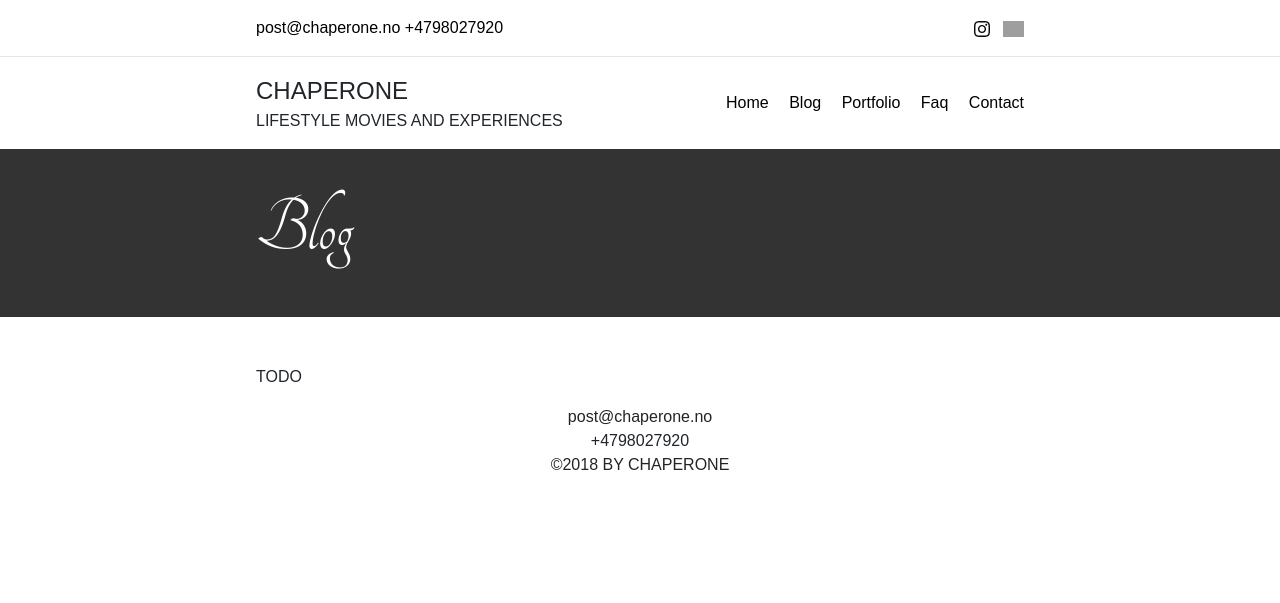
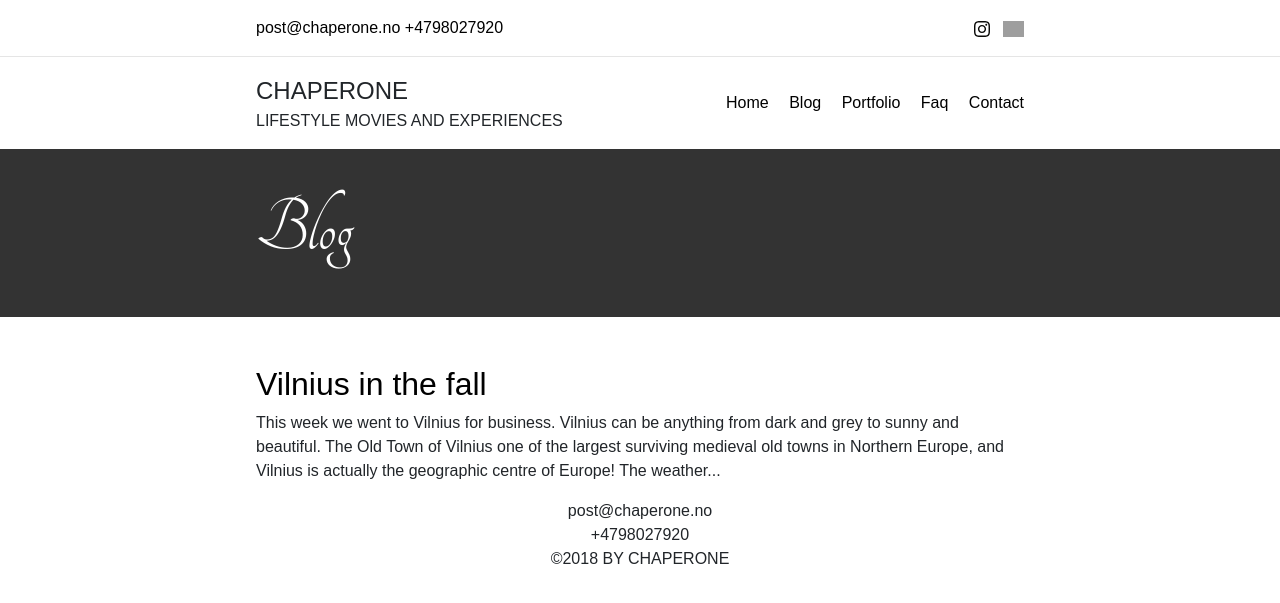
Before and after one commit to chaperonefilm/www_chaperonefilm_com, a Jekyll site: the page built from blog/index.html, in a window 1280 px wide. Shown: the top 603 px of the page. Built offline with Jekyll 4.4.1, drawn with Linux system fonts in a browser that asks for light colours; some web fonts are replaced; grey boxes are pictures that could not be loaded.

Commit message:
Blog skeleton

```diff
--- /dev/null
+++ b/_blogposts/2017-09-28-Vilnius-in-the-fall.md
@@ -0,0 +1,12 @@
+---
+layout: post
+title: Vilnius in the fall
+date: September 28, 2017
+excerpt: This week we went to Vilnius for business. Vilnius can be anything from dark and grey to sunny and beautiful. The Old Town of Vilnius one of the largest surviving medieval old towns in Northern Europe, and Vilnius is actually the geographic centre of Europe!  The weather...
+---
+
+<iframe height="100%" width="100%" allowfullscreen="" frameborder="0" title="External YouTube" aria-label="External YouTube" src="//www.youtube.com/embed/3SOToXY0gAU?wmode=transparent&amp;autoplay=0&amp;theme=dark&amp;controls=1&amp;autohide=1&amp;loop=0&amp;showinfo=0&amp;rel=0&amp;playlist=false&amp;enablejsapi=1"></iframe>
+
+This week we went to Vilnius for business. Vilnius can be anything from dark and grey to sunny and beautiful. The Old Town of Vilnius one of the largest surviving medieval old towns in Northern Europe, and Vilnius is actually the geographic centre of Europe!
+
+The weather was sunny, and we visited many great restaurants and businesses.
--- a/_config.yml
+++ b/_config.yml
@@ -1,2 +1,5 @@
 collections:
-    - portfolio
+    blogposts:
+        output: true
+        permalink: /posts/:name
+    portfolio:
--- a/blog/index.html
+++ b/blog/index.html
@@ -5,8 +5,10 @@ title: Contact
 <div class="container-fluid content inverse-section">
     <h1 class="callout-text">Blog</h1>
  </div>
+
+ {% for post in site.blogposts %}
  <div class="container-fluid content">
-<p>
-TODO
-</p>
+      <h2><a href="{{ post.url }}">{{ post.title }}</a></h2>
+      <p>{{ post.excerpt }}</p>
  </div>
+ {% endfor %}
--- a/portfolio/index.html
+++ b/portfolio/index.html
@@ -7,13 +7,13 @@ title: Portfolio
  </div>
 <div class="container-fluid content">
 {% for portfolio in site.portfolio %}
-<div class="row" style="margin-top: 3rem; margin-bottom: 6rem;">
+<div class="row" style="margin-top: 3rem; margin-bottom: 4rem;">
     <div class="col-sm-6">
         <h3>{{ portfolio.title }}</h3>
         <p>{{ portfolio.content }}</p>
         <p>Photo/editing: {{ portfolio.photo }}</p>
     </div>
-    <div class="col-sm-6">
+    <div class="col-sm-6" style="min-height: 237px;">
         {% if portfolio.youtube %}
         <iframe height="100%" width="100%" allowfullscreen=""
             frameborder="0" title="External YouTube"
```
Also changed, not shown: _layouts/post.html (added, +7 -0 lines).
